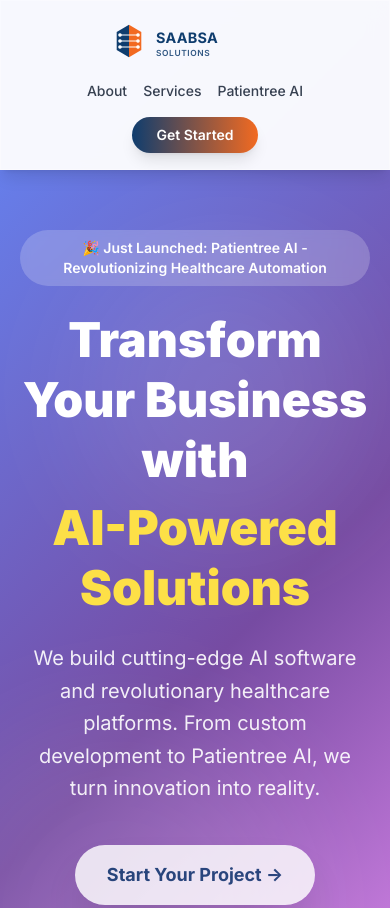
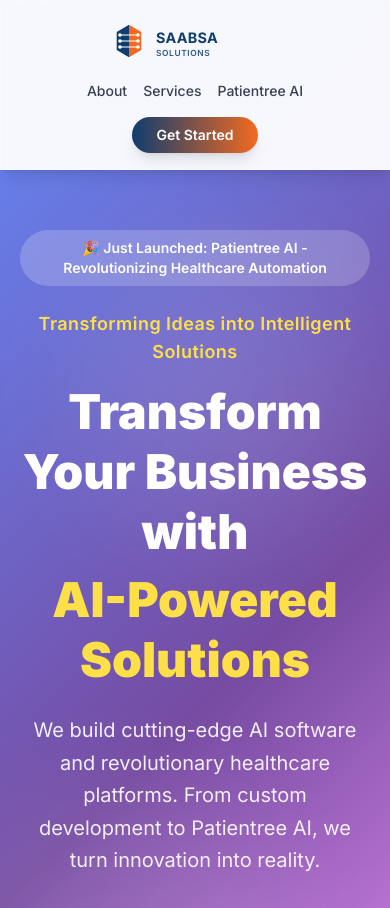
Before and after one commit to ashfaqonai/saabsa, a plain HTML site: page index.html in a window 390 px wide. Shown: the top 908 px of the page. Drawn offline with nearby package versions, Linux system fonts and the light colour scheme.

Commit message:
Update index.html for improved SEO and branding consistency
- Revised meta description and Open Graph/Twitter card descriptions for better clarity and SEO impact.
- Added new branding tagline: "Transforming Ideas into Intelligent Solutions" in multiple sections for enhanced messaging.
- Updated footer content to reflect the new branding theme.

```diff
--- a/index.html
+++ b/index.html
@@ -15,7 +15,7 @@
 
     <!-- Enhanced SEO Meta Tags -->
     <title>Saabsa Solutions | AI Software Development & Patientree AI Healthcare Automation</title>
-    <meta name="description" content="Saabsa Solutions delivers cutting-edge AI software development and Patientree AI - a revolutionary healthcare automation platform. Transform your business with intelligent solutions. Get started today." />
+    <meta name="description" content="Saabsa Solutions: Transforming Ideas into Intelligent Solutions. We deliver cutting-edge AI software development and Patientree AI - a revolutionary healthcare automation platform. Get started today." />
     <meta name="keywords" content="AI software development, healthcare automation, Patientree AI, custom software development, AI solutions, healthcare technology, SaaS development, business automation, tech consulting, software engineering" />
     <meta name="author" content="Saabsa Solutions" />
     <meta name="robots" content="index, follow, max-image-preview:large, max-snippet:-1, max-video-preview:-1" />
@@ -27,7 +27,7 @@
     <meta property="og:type" content="website" />
     <meta property="og:url" content="https://www.saabsa.com" />
     <meta property="og:title" content="Saabsa Solutions | AI Software Development & Patientree AI" />
-    <meta property="og:description" content="Transform your business with AI-powered solutions. Featuring Patientree AI - revolutionary healthcare automation platform." />
+    <meta property="og:description" content="Transforming Ideas into Intelligent Solutions. AI-powered software development and Patientree AI - revolutionary healthcare automation platform." />
     <meta property="og:image" content="https://www.saabsa.com/og-image.jpg" />
     <meta property="og:site_name" content="Saabsa Solutions" />
 
@@ -35,7 +35,7 @@
     <meta property="twitter:card" content="summary_large_image" />
     <meta property="twitter:url" content="https://www.saabsa.com" />
     <meta property="twitter:title" content="Saabsa Solutions | AI Software Development & Patientree AI" />
-    <meta property="twitter:description" content="Transform your business with AI-powered solutions. Featuring Patientree AI - revolutionary healthcare automation platform." />
+    <meta property="twitter:description" content="Transforming Ideas into Intelligent Solutions. AI-powered software development and Patientree AI - revolutionary healthcare automation platform." />
     <meta property="twitter:image" content="https://www.saabsa.com/og-image.jpg" />
 
     <link rel="canonical" href="https://www.saabsa.com" />
@@ -306,6 +306,9 @@
             <div class="text-center animate-slide-in">
                 <div class="inline-block mb-6 px-4 py-2 bg-white/20 backdrop-blur-sm rounded-full text-sm font-semibold">
                     🎉 Just Launched: Patientree AI - Revolutionizing Healthcare Automation
+                </div>
+                <div class="mb-4">
+                    <p class="text-lg md:text-xl font-semibold text-yellow-300 mb-2 tracking-wide">Transforming Ideas into Intelligent Solutions</p>
                 </div>
                 <h1 class="text-5xl md:text-7xl font-black mb-6 leading-tight">
                     Transform Your Business with
@@ -595,6 +598,7 @@
                     <div class="inline-block mb-4 px-4 py-2 bg-purple-100 rounded-full text-purple-700 font-semibold">
                         About Us
                     </div>
+                    <p class="text-lg font-semibold text-[#0F3D6E] mb-3">Transforming Ideas into Intelligent Solutions</p>
                     <h2 class="text-4xl md:text-5xl font-black mb-6 gradient-text">
                         Building the Future of Technology
                     </h2>
@@ -722,8 +726,9 @@
                         </svg>
                         <span class="text-xl font-bold text-white">Saabsa Solutions</span>
                     </div>
+                    <p class="text-sm font-semibold text-white mb-2">Transforming Ideas into Intelligent Solutions</p>
                     <p class="text-sm text-gray-400 leading-relaxed">
-                        Transforming businesses with AI-powered solutions and innovative software development.
+                        We deliver AI-powered solutions and innovative software development that transform businesses and drive growth.
                     </p>
                 </div>
                 <div>
```
